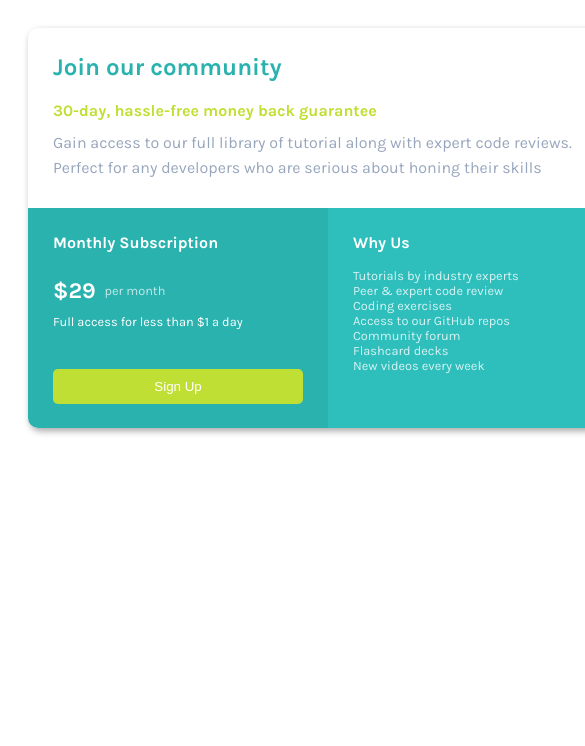
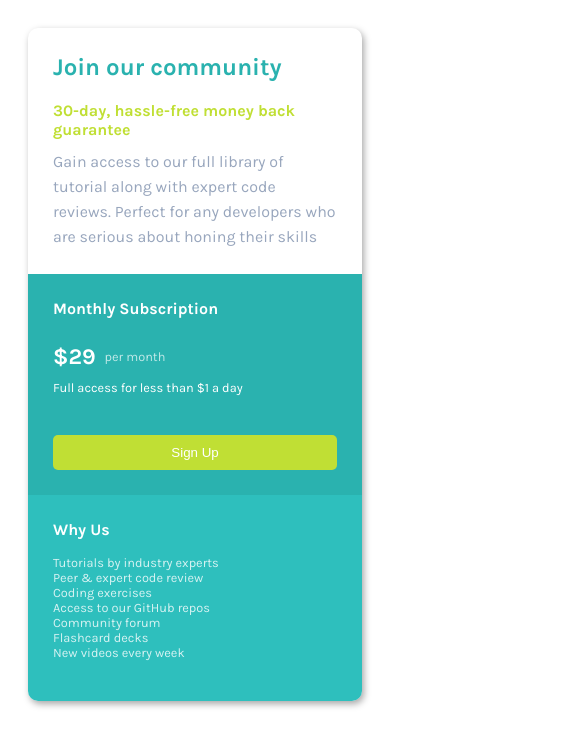
Before and after one commit to JustinasVe/pricing-card-frontend-mentor-challenge, a plain HTML site: page index.html in a window 390 px wide. Shown: the top 746 px of the page, 585 px wide, since content can reach past the window. Drawn offline with Linux system fonts and the light colour scheme.

Commit message:
added responsiveness

```diff
--- a/style.css
+++ b/style.css
@@ -122,3 +122,13 @@ li {
     font-size: 0.8rem;
     opacity: 0.8;
 }
+
+@media (max-width: 650px) {
+    .bottom-left-section, .bottom-right-section, .card {
+        width: 100%;
+        height: auto;
+    }
+    .bottom-section {
+        flex-wrap: wrap;
+    }
+}
```
